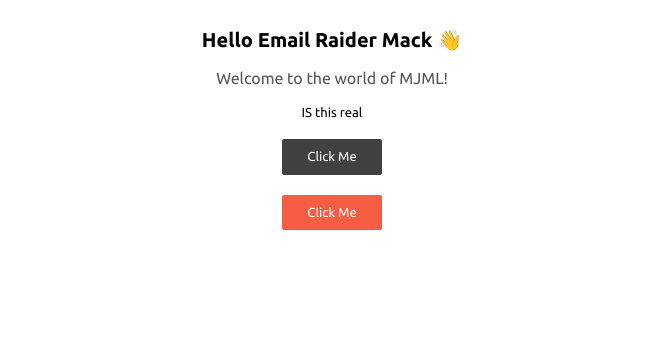
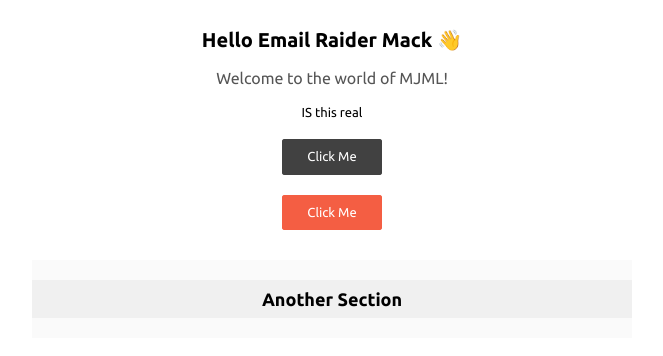
Before and after one commit to MNRSkills/Project-two-reset-pw-EmailDev, a website: page dist/index.html in a window 1280 px wide. Shown: the whole page, without its empty margins (308-971 px from the left). Drawn offline with Linux system fonts and the light colour scheme.

Commit message:
adding sections

```diff
--- a/dist/index.html
+++ b/dist/index.html
@@ -102,6 +102,30 @@
         </tbody>
       </table>
     </div>
+    <!--[if mso | IE]></td></tr></table><table align="center" border="0" cellpadding="0" cellspacing="0" class="" role="presentation" style="width:600px;" width="600" bgcolor="#fafafa" ><tr><td style="line-height:0px;font-size:0px;mso-line-height-rule:exactly;"><![endif]-->
+    <div style="background:#fafafa;background-color:#fafafa;margin:0px auto;max-width:600px;">
+      <table align="center" border="0" cellpadding="0" cellspacing="0" role="presentation" style="border-collapse: collapse; mso-table-lspace: 0pt; mso-table-rspace: 0pt; background: #fafafa; background-color: #fafafa; width: 100%;" width="100%" bgcolor="#fafafa">
+        <tbody>
+          <tr>
+            <td style="border-collapse: collapse; mso-table-lspace: 0pt; mso-table-rspace: 0pt; direction: ltr; font-size: 0px; padding: 20px 0; text-align: center;" align="center">
+              <!--[if mso | IE]><table role="presentation" border="0" cellpadding="0" cellspacing="0"><tr><td class="" style="vertical-align:top;width:600px;" ><![endif]-->
+              <div class="mj-column-per-100 mj-outlook-group-fix" style="font-size:0px;text-align:left;direction:ltr;display:inline-block;vertical-align:top;width:100%;">
+                <table border="0" cellpadding="0" cellspacing="0" role="presentation" style="border-collapse: collapse; mso-table-lspace: 0pt; mso-table-rspace: 0pt; background-color: #f0f0f0; vertical-align: top;" width="100%" bgcolor="#f0f0f0" valign="top">
+                  <tbody>
+                    <tr>
+                      <td align="center" style="border-collapse: collapse; mso-table-lspace: 0pt; mso-table-rspace: 0pt; font-size: 0px; padding: 10px 25px; word-break: break-word;">
+                        <div style="font-family:Ubuntu, Helvetica, Arial, sans-serif;font-size:18px;font-weight:bold;line-height:1;text-align:center;color:#000000;">Another Section</div>
+                      </td>
+                    </tr>
+                  </tbody>
+                </table>
+              </div>
+              <!--[if mso | IE]></td></tr></table><![endif]-->
+            </td>
+          </tr>
+        </tbody>
+      </table>
+    </div>
     <!--[if mso | IE]></td></tr></table><![endif]-->
   </div>
 </body>
```
Also changed, not shown: 1 other file.
